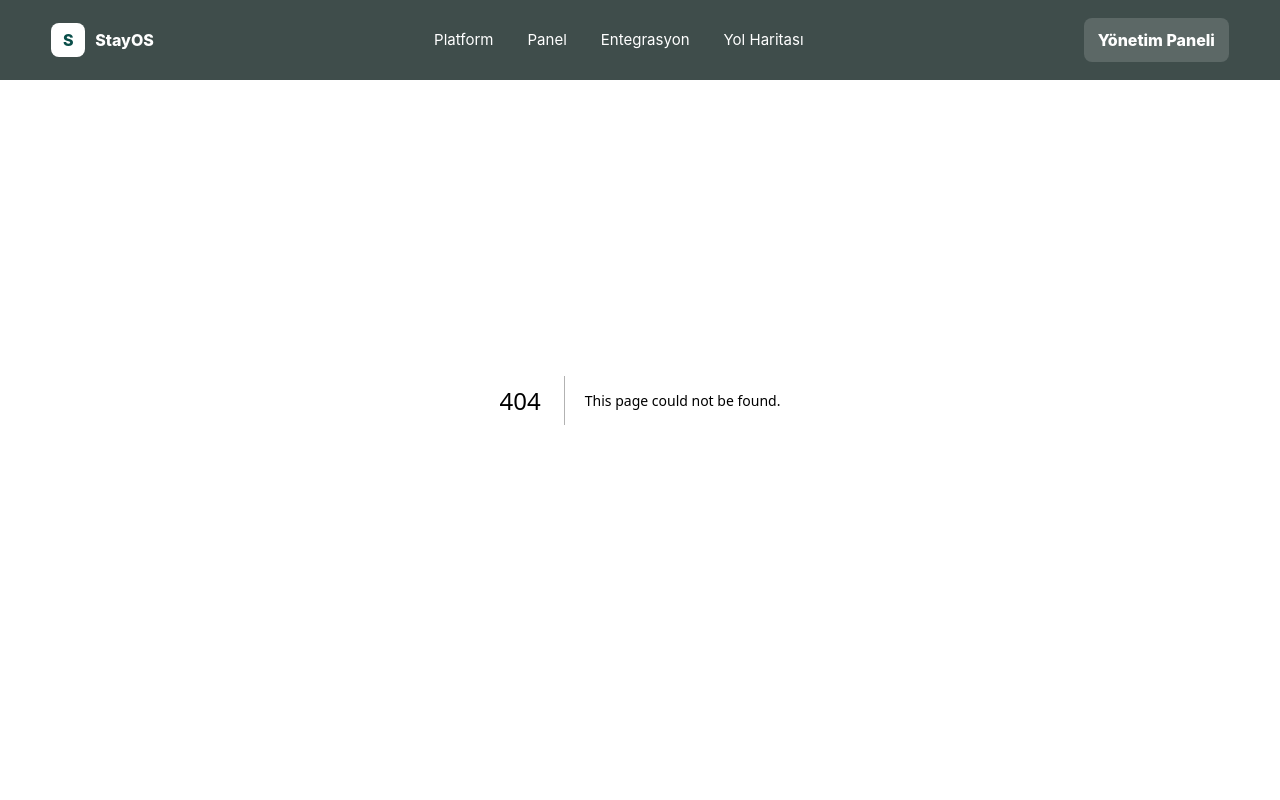
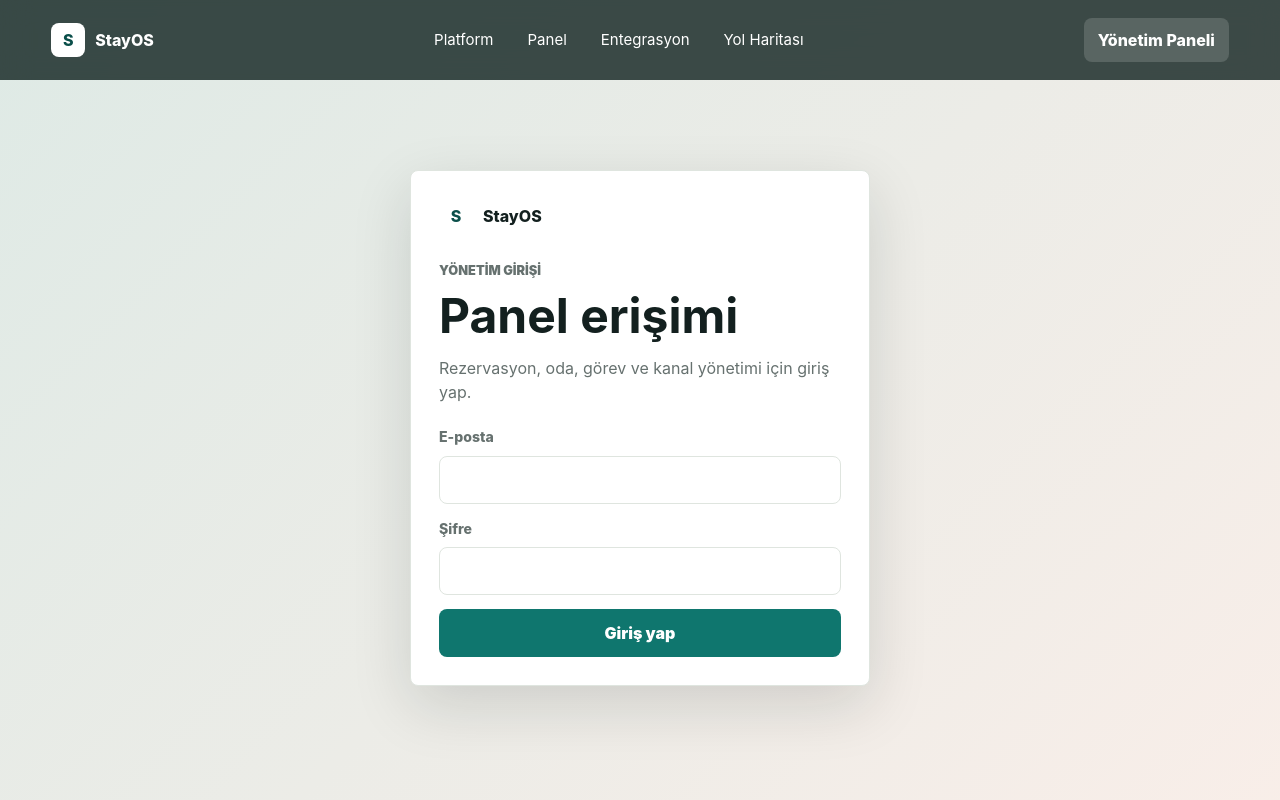
Before and after one commit to bahadironur35-boop/otel-web, a Next.js app: page /login in a window 1280 px wide. Before the commit this address had no page. Built offline with nearby package versions, Linux system fonts and the light colour scheme; no server answers.

Commit message:
Add admin login protection

```diff
--- a/app/globals.css
+++ b/app/globals.css
@@ -531,6 +531,20 @@ h3 {
   background: rgba(255, 255, 255, 0.08);
 }
 
+.admin-sidebar-actions {
+  display: grid;
+  gap: 8px;
+}
+
+.logout-button {
+  width: 100%;
+  border: 0;
+  color: #fff;
+  text-align: left;
+  cursor: pointer;
+  font: inherit;
+}
+
 .admin-content {
   padding: clamp(24px, 5vw, 52px);
 }
@@ -725,6 +739,79 @@ h3 {
   font-size: 1.8rem;
 }
 
+.login-page {
+  min-height: 100vh;
+  display: grid;
+  place-items: center;
+  padding: 96px 20px 40px;
+  background:
+    linear-gradient(135deg, rgba(15, 118, 110, 0.12), rgba(216, 95, 73, 0.08)),
+    var(--paper);
+}
+
+.login-panel {
+  width: min(100%, 460px);
+  padding: 28px;
+  border: 1px solid var(--line);
+  border-radius: 8px;
+  background: var(--surface);
+  box-shadow: var(--shadow);
+}
+
+.login-brand {
+  width: max-content;
+  margin-bottom: 28px;
+  color: var(--ink);
+}
+
+.login-panel h1 {
+  margin: 0;
+  font-size: clamp(2rem, 5vw, 3rem);
+  line-height: 1;
+}
+
+.login-panel p {
+  color: var(--muted);
+}
+
+.login-form {
+  display: grid;
+  gap: 14px;
+  margin-top: 22px;
+}
+
+.login-form label {
+  display: grid;
+  gap: 8px;
+  color: var(--muted);
+  font-size: 0.88rem;
+  font-weight: 800;
+}
+
+.login-form input {
+  min-height: 48px;
+  padding: 0 12px;
+  border: 1px solid var(--line);
+  border-radius: 8px;
+  color: var(--ink);
+}
+
+.login-form button {
+  min-height: 48px;
+  border: 0;
+  border-radius: 8px;
+  color: #fff;
+  background: var(--teal);
+  cursor: pointer;
+  font-weight: 900;
+}
+
+.login-form button:disabled,
+.login-form input:disabled {
+  cursor: not-allowed;
+  opacity: 0.58;
+}
+
 @media (max-width: 980px) {
   .main-nav {
     display: none;
--- /dev/null
+++ b/app/login/actions.ts
@@ -0,0 +1,21 @@
+"use server";
+
+import { redirect } from "next/navigation";
+import { clearSession, createSession, validateCredentials } from "@/lib/auth";
+
+export async function loginAction(formData: FormData) {
+  const email = String(formData.get("email") ?? "").trim();
+  const password = String(formData.get("password") ?? "");
+
+  if (!(await validateCredentials(email, password))) {
+    redirect("/login?error=invalid");
+  }
+
+  await createSession();
+  redirect("/admin");
+}
+
+export async function logoutAction() {
+  await clearSession();
+  redirect("/login?logout=1");
+}
--- /dev/null
+++ b/app/login/page.tsx
@@ -0,0 +1,48 @@
+import Link from "next/link";
+import { loginAction } from "@/app/login/actions";
+import { isAuthConfigured } from "@/lib/auth";
+
+export default async function LoginPage({
+  searchParams
+}: {
+  searchParams: Promise<{ error?: string; logout?: string }>;
+}) {
+  const params = await searchParams;
+  const configured = isAuthConfigured();
+
+  return (
+    <main className="login-page">
+      <section className="login-panel">
+        <Link className="brand login-brand" href="/">
+          <span className="brand-mark">S</span>
+          <span>StayOS</span>
+        </Link>
+        <p className="section-kicker">Yönetim girişi</p>
+        <h1>Panel erişimi</h1>
+        <p>Rezervasyon, oda, görev ve kanal yönetimi için giriş yap.</p>
+
+        {!configured ? (
+          <div className="notice danger">
+            Admin girişi için Vercel Environment Variables alanına ADMIN_EMAIL, ADMIN_PASSWORD ve SESSION_SECRET ekle.
+          </div>
+        ) : null}
+        {params.error ? <div className="notice danger">E-posta veya şifre hatalı.</div> : null}
+        {params.logout ? <div className="notice success">Çıkış yapıldı.</div> : null}
+
+        <form className="login-form" action={loginAction}>
+          <label>
+            E-posta
+            <input name="email" type="email" autoComplete="username" required disabled={!configured} />
+          </label>
+          <label>
+            Şifre
+            <input name="password" type="password" autoComplete="current-password" required disabled={!configured} />
+          </label>
+          <button type="submit" disabled={!configured}>
+            Giriş yap
+          </button>
+        </form>
+      </section>
+    </main>
+  );
+}
--- /dev/null
+++ b/lib/auth.ts
@@ -0,0 +1,104 @@
+import "server-only";
+
+import { createHmac, timingSafeEqual } from "crypto";
+import { cookies } from "next/headers";
+import { redirect } from "next/navigation";
+
+const COOKIE_NAME = "stayos_session";
+const SESSION_TTL_SECONDS = 60 * 60 * 12;
+
+function getAuthConfig() {
+  return {
+    email: process.env.ADMIN_EMAIL,
+    password: process.env.ADMIN_PASSWORD,
+    secret: process.env.SESSION_SECRET
+  };
+}
+
+export function isAuthConfigured() {
+  const { email, password, secret } = getAuthConfig();
+  return Boolean(email && password && secret);
+}
+
+function signPayload(payload: string) {
+  const { secret } = getAuthConfig();
+
+  if (!secret) {
+    throw new Error("SESSION_SECRET is not configured.");
+  }
+
+  return createHmac("sha256", secret).update(payload).digest("hex");
+}
+
+function safeCompare(left: string, right: string) {
+  const leftBuffer = Buffer.from(left);
+  const rightBuffer = Buffer.from(right);
+
+  if (leftBuffer.length !== rightBuffer.length) {
+    return false;
+  }
+
+  return timingSafeEqual(leftBuffer, rightBuffer);
+}
+
+export async function createSession() {
+  const expiresAt = Date.now() + SESSION_TTL_SECONDS * 1000;
+  const payload = `admin.${expiresAt}`;
+  const token = `${payload}.${signPayload(payload)}`;
+  const cookieStore = await cookies();
+
+  cookieStore.set(COOKIE_NAME, token, {
+    httpOnly: true,
+    sameSite: "lax",
+    secure: process.env.NODE_ENV === "production",
+    maxAge: SESSION_TTL_SECONDS,
+    path: "/"
+  });
+}
+
+export async function clearSession() {
+  const cookieStore = await cookies();
+  cookieStore.delete(COOKIE_NAME);
+}
+
+export async function hasValidSession() {
+  if (!isAuthConfigured()) {
+    return false;
+  }
+
+  const cookieStore = await cookies();
+  const token = cookieStore.get(COOKIE_NAME)?.value;
+
+  if (!token) {
+    return false;
+  }
+
+  const [role, expiresAt, signature] = token.split(".");
+  const payload = `${role}.${expiresAt}`;
+
+  if (role !== "admin" || !expiresAt || !signature) {
+    return false;
+  }
+
+  if (Number(expiresAt) < Date.now()) {
+    return false;
+  }
+
+  return safeCompare(signature, signPayload(payload));
+}
+
+export async function validateCredentials(email: string, password: string) {
+  const config = getAuthConfig();
+
+  if (!config.email || !config.password) {
+    return false;
+  }
+
+  return safeCompare(email, config.email) && safeCompare(password, config.password);
+}
+
+export async function requireAdmin() {
+  if (!(await hasValidSession())) {
+    redirect("/login");
+  }
+}
```
Also changed, not shown: app/admin/layout.tsx (+17 -4 lines), 2 other files (tests, documents, lock files or other folders).
